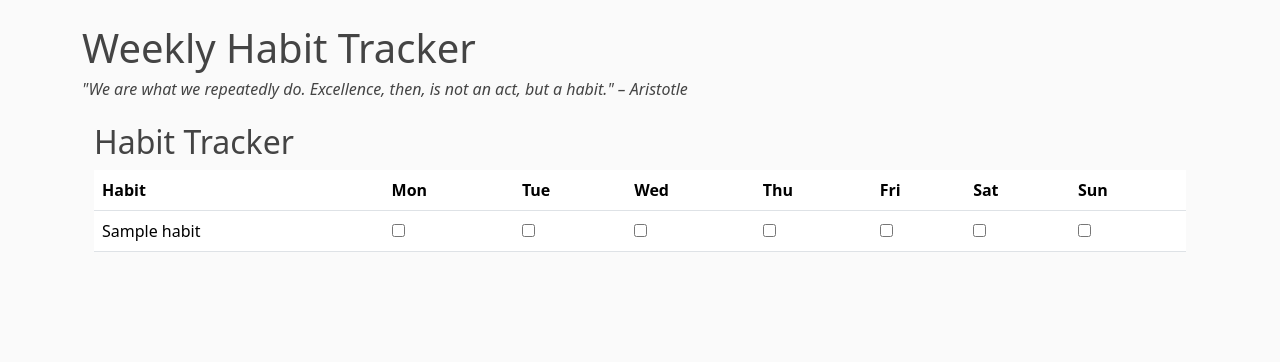
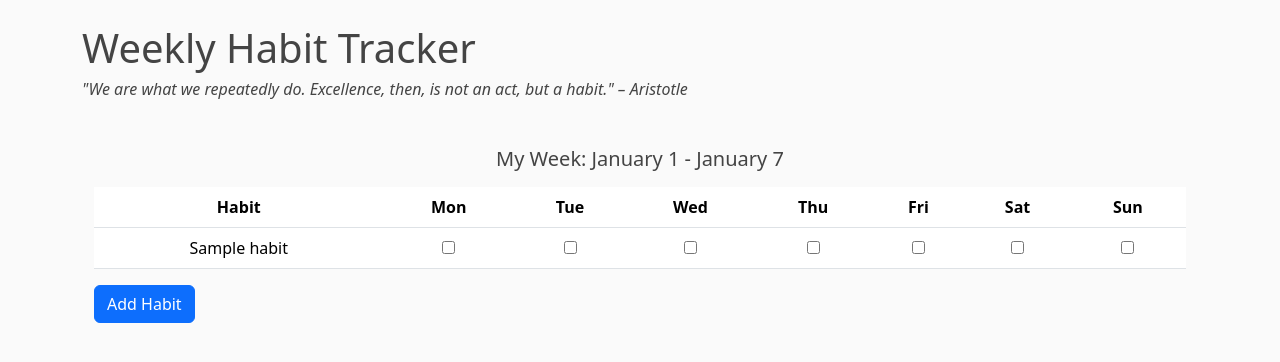
Before and after one commit to ahmetcucar/wellness-workbook, a Django app: page /habits/ in a window 1280 px wide. Shown: the part 56-418 px from the top of the page. Run offline with Django 5.2, Linux system fonts and the light colour scheme; a user stored in the database is signed in; tables that the repository leaves empty hold one stand-in row (values such as "Sample post").

Commit message:
v1.2 basic habit chart

```diff
--- a/mysite/app/templates/app/habits.html
+++ b/mysite/app/templates/app/habits.html
@@ -1,18 +1,18 @@
 {% extends "app/base.html" %}
 {% block content %}
     <h1>Weekly Habit Tracker</h1>
-    <h6><em>
+    <h6 class="mb-5"><em>
         "We are what we repeatedly do. Excellence, then, is not an act, but a habit." – Aristotle
     </em></h6>
 
-    <div class="container mt-4">
-        <h2>Habit Tracker</h2>
-        <table class="table">
+    <div class="container">
+        <h5 class="text-center mb-3"> My Week: {{start_of_week|date:"F j"}} - {{end_of_week|date:"F j"}}</h5>
+        <table class="table text-center">
             <thead>
                 <tr>
                     <th>Habit</th>
                     {% for day in days_of_week %}
-                        <th>{{ day|date:"D" }}</th>
+                        <th class="text-center">{{ day|date:"D" }}</th>
                     {% endfor %}
                 </tr>
             </thead>
@@ -30,6 +30,11 @@
                 {% endfor %}
             </tbody>
         </table>
+        <div class="row">
+            <div class="col-12">
+                <a href="#" class="btn btn-primary">Add Habit</a>
+            </div>
+        </div>
     </div>
 
 {% endblock content %}
--- a/mysite/app/views.py
+++ b/mysite/app/views.py
@@ -81,18 +81,21 @@ def habits(request):
 
     # Calculate the start (Monday) and end (Sunday) of the current week
     start_of_week = today - timezone.timedelta(days=today.weekday())
-        # end_of_week = start_of_week + timezone.timedelta(days=6)
+    end_of_week = start_of_week + timezone.timedelta(days=6)
 
     # List of days in the week
     days_of_week = [start_of_week + timezone.timedelta(days=i) for i in range(7)]
 
     habits = Habit.objects.filter(user=request.user)
+    # TODO: initialize DailyPerformance records when a new week starts.
     for habit in habits:
         habit.performances = {day: habit.dailyperformance_set.filter(date=day).exists() for day in days_of_week}
 
     context = {
         'habits': habits,
         'days_of_week': days_of_week,
+        'start_of_week': start_of_week,
+        'end_of_week': end_of_week,
     }
     return render(request, 'app/habits.html', context)
 
```
